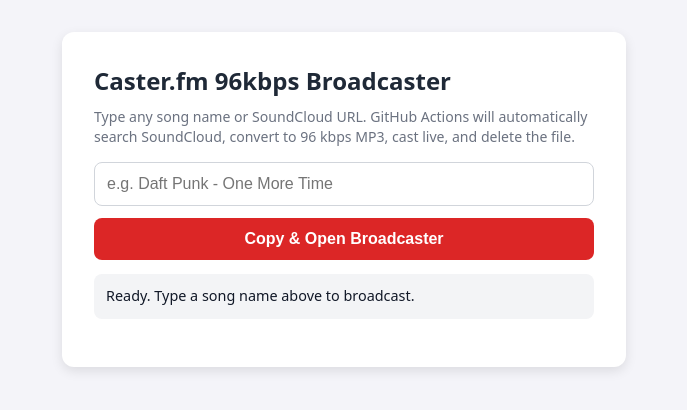
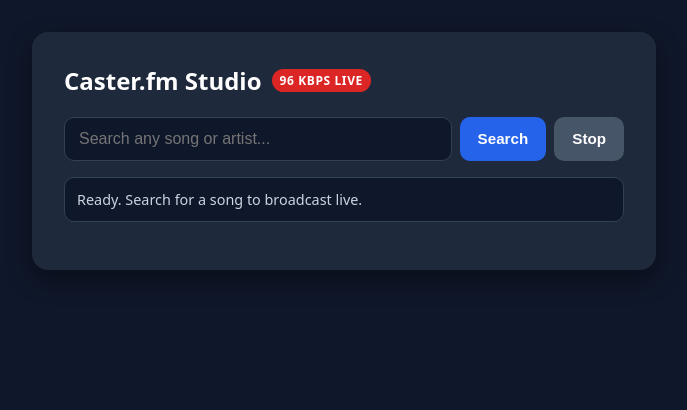
Before and after one commit to NullButTrying/sean-12-5-random, a plain HTML site: page index.html in a window 1280 px wide. Shown: the whole page, without its empty margins (296-983 px from the left). Drawn offline with Linux system fonts and the light colour scheme.

Commit message:
Revamp UI and enhance song search functionality
Updated title and styles for improved UI. Changed input and button functionalities for song search and broadcasting.

```diff
--- a/index.html
+++ b/index.html
@@ -3,144 +3,183 @@
 <head>
   <meta charset="UTF-8">
   <meta name="viewport" content="width=device-width, initial-scale=1.0">
-  <title>Caster.fm Direct Broadcaster</title>
+  <title>Caster.fm Live Radio Studio</title>
   <style>
     body {
       font-family: system-ui, -apple-system, sans-serif;
-      background: #f4f4f9;
+      background: #0f172a;
+      color: #f8fafc;
       display: flex;
       justify-content: center;
       padding: 2rem 1rem;
       margin: 0;
     }
     .card {
-      background: #ffffff;
+      background: #1e293b;
       padding: 2rem;
-      border-radius: 12px;
-      box-shadow: 0 4px 12px rgba(0, 0, 0, 0.1);
+      border-radius: 16px;
+      box-shadow: 0 10px 25px rgba(0, 0, 0, 0.4);
       width: 100%;
-      max-width: 500px;
+      max-width: 560px;
     }
-    h2 {
-      margin-top: 0;
-      color: #1f2937;
+    h2 { margin-top: 0; color: #ffffff; display: flex; align-items: center; gap: 10px; }
+    .badge { background: #dc2626; font-size: 0.75rem; padding: 3px 8px; border-radius: 99px; text-transform: uppercase; letter-spacing: 0.05em; }
+    .search-row { display: flex; gap: 8px; margin-top: 16px; }
+    input {
+      flex: 1;
+      padding: 12px 14px;
+      border-radius: 10px;
+      border: 1px solid #334155;
+      background: #0f172a;
+      color: #ffffff;
+      font-size: 1rem;
+      outline: none;
     }
-    .sub {
-      font-size: 0.88rem;
-      color: #6b7280;
-      margin-top: -10px;
-      margin-bottom: 16px;
-      line-height: 1.4;
-    }
-    input {
-      width: 100%;
-      padding: 12px;
-      border-radius: 8px;
-      border: 1px solid #d1d5db;
-      font-size: 1rem;
-      box-sizing: border-box;
-    }
+    input:focus { border-color: #38bdf8; }
     button {
-      width: 100%;
-      margin-top: 12px;
-      padding: 12px;
-      border-radius: 8px;
+      padding: 12px 18px;
+      border-radius: 10px;
       border: none;
-      background: #dc2626;
+      background: #2563eb;
       color: #ffffff;
       font-weight: 600;
       cursor: pointer;
-      font-size: 1rem;
+      font-size: 0.95rem;
+      transition: opacity 0.15s;
     }
+    button:hover { opacity: 0.9; }
+    button:disabled { opacity: 0.5; cursor: not-allowed; }
+    button.stop { background: #475569; }
+    button.cast { background: #dc2626; padding: 8px 14px; font-size: 0.85rem; }
     #status {
-      margin-top: 14px;
+      margin-top: 16px;
       font-size: 0.9rem;
-      background: #f3f4f6;
+      background: #0f172a;
       padding: 12px;
-      border-radius: 8px;
-      color: #111827;
-      line-height: 1.45;
+      border-radius: 10px;
+      border: 1px solid #334155;
+      color: #cbd5e1;
     }
-    .history {
-      margin-top: 16px;
+    #results { margin-top: 16px; display: flex; flex-direction: column; gap: 10px; }
+    .item {
       display: flex;
-      flex-direction: column;
-      gap: 8px;
+      gap: 12px;
+      align-items: center;
+      background: #0f172a;
+      border: 1px solid #334155;
+      padding: 10px;
+      border-radius: 10px;
     }
-    .hist-item {
-      display: flex;
-      justify-content: space-between;
-      align-items: center;
-      padding: 8px 12px;
-      background: #f9fafb;
-      border: 1px solid #e5e7eb;
-      border-radius: 8px;
-      font-size: 0.9rem;
-    }
-    .hist-item button {
-      width: auto;
-      margin: 0;
-      padding: 6px 12px;
-      font-size: 0.82rem;
-      background: #2563eb;
-    }
+    .item img { width: 56px; height: 56px; border-radius: 8px; object-fit: cover; }
+    .info { flex: 1; min-width: 0; }
+    .title { font-weight: 600; font-size: 0.95rem; color: #f8fafc; white-space: nowrap; overflow: hidden; text-overflow: ellipsis; }
+    .artist { font-size: 0.82rem; color: #94a3b8; margin-top: 3px; }
   </style>
 </head>
 <body>
   <div class="card">
-    <h2>Caster.fm 96kbps Broadcaster</h2>
-    <p class="sub">Type any song name or SoundCloud URL. GitHub Actions will automatically search SoundCloud, convert to 96 kbps MP3, cast live, and delete the file.</p>
+    <h2>Caster.fm Studio <span class="badge">96 kbps Live</span></h2>
 
-    <input type="text" id="q" placeholder="e.g. Daft Punk - One More Time" onkeydown="if(event.key==='Enter') castNow()">
-    <button onclick="castNow()">Copy & Open Broadcaster</button>
+    <div class="search-row">
+      <input type="text" id="q" placeholder="Search any song or artist..." onkeydown="if(event.key==='Enter') searchSongs()">
+      <button id="sBtn" onclick="searchSongs()">Search</button>
+      <button class="stop" onclick="stopCast()">Stop</button>
+    </div>
 
-    <div id="status">Ready. Type a song name above to broadcast.</div>
-    <div id="history" class="history"></div>
+    <div id="status">Ready. Search for a song to broadcast live.</div>
+    <div id="results"></div>
   </div>
 
   <script>
-    const WORKFLOW_URL = "https://github.com";
-    let recent = JSON.parse(localStorage.getItem("caster_recent") || "[]");
+    // PASTE YOUR CLOUDFLARE WORKER URL BELOW:
+    const RELAY_URL = "caster-relay.19a29.workers.dev";
 
-    function renderHistory() {
-      const div = document.getElementById("history");
-      div.innerHTML = "";
-      recent.forEach(item => {
-        const row = document.createElement("div");
-        row.className = "hist-item";
-        row.innerHTML = `<span>${item}</span>`;
-        const btn = document.createElement("button");
-        btn.textContent = "Re-cast";
-        btn.onclick = () => trigger(item);
-        row.appendChild(btn);
-        div.appendChild(row);
-      });
+    const statusEl = document.getElementById("status");
+    const resultsDiv = document.getElementById("results");
+
+    async function searchSongs() {
+      const q = document.getElementById("q").value.trim();
+      if (!q) return;
+
+      document.getElementById("sBtn").disabled = true;
+      statusEl.textContent = "Searching tracks...";
+      resultsDiv.innerHTML = "";
+
+      try {
+        const res = await fetch(`${RELAY_URL}/search?q=${encodeURIComponent(q)}`);
+        const tracks = await res.json();
+
+        if (!tracks.length) {
+          statusEl.textContent = "No matching tracks found.";
+          return;
+        }
+
+        statusEl.textContent = `Found ${tracks.length} tracks. Click Cast Live to stream immediately:`;
+
+        tracks.forEach(t => {
+          const fullName = `${t.artistName} - ${t.trackName}`;
+          const mins = Math.floor(t.trackTimeMillis / 60000);
+          const secs = String(Math.floor((t.trackTimeMillis % 60000) / 1000)).padStart(2, "0");
+
+          const row = document.createElement("div");
+          row.className = "item";
+          row.innerHTML = `
+            <img src="${t.artworkUrl100}" alt="Cover">
+            <div class="info">
+              <div class="title" title="${fullName}">${t.trackName}</div>
+              <div class="artist">${t.artistName} • ${mins}:${secs}</div>
+            </div>
+          `;
+
+          const btn = document.createElement("button");
+          btn.className = "cast";
+          btn.textContent = "Cast Live";
+          btn.onclick = () => castTrack(fullName, btn);
+
+          row.appendChild(btn);
+          resultsDiv.appendChild(row);
+        });
+      } catch (err) {
+        statusEl.textContent = "Relay error: " + err.message;
+      } finally {
+        document.getElementById("sBtn").disabled = false;
+      }
     }
 
-    function castNow() {
-      const q = document.getElementById("q").value.trim();
-      if (!q) return;
-      if (!recent.includes(q)) {
-        recent.unshift(q);
-        recent = recent.slice(0, 6);
-        localStorage.setItem("caster_recent", JSON.stringify(recent));
-        renderHistory();
+    async function castTrack(query, btn) {
+      btn.disabled = true;
+      btn.textContent = "Starting...";
+      statusEl.textContent = `Queueing "${query}" on Caster.fm...`;
+
+      try {
+        const res = await fetch(`${RELAY_URL}/cast`, {
+          method: "POST",
+          headers: { "Content-Type": "application/json" },
+          body: JSON.stringify({ query })
+        });
+        const data = await res.json();
+
+        if (data.ok) {
+          statusEl.innerHTML = `<strong>On Air Soon!</strong> "${query}" is converting to 96 kbps MP3 and will play on your Caster.fm station in ~20 seconds (auto-deletes when finished).`;
+          btn.textContent = "Queued";
+        } else {
+          statusEl.textContent = `GitHub rejected request (HTTP ${data.status}). Check GH_TOKEN in Cloudflare.`;
+          btn.disabled = false;
+          btn.textContent = "Cast Live";
+        }
+      } catch (err) {
+        statusEl.textContent = "Cast error: " + err.message;
+        btn.disabled = false;
+        btn.textContent = "Cast Live";
       }
-      trigger(q);
     }
 
-    async function trigger(query) {
-      const status = document.getElementById("status");
-      try {
-        await navigator.clipboard.writeText(query);
-        status.innerHTML = `Copied <strong>"${query}"</strong>!<br>In the GitHub tab that just opened:<br>1. Click <strong>Run workflow</strong><br>2. Paste (<strong>Cmd+V</strong>) into the box<br>3. Click the green <strong>Run workflow</strong> button.`;
-      } catch {
-        status.innerHTML = `Copy <strong>"${query}"</strong> and paste it into <strong>Run workflow</strong> on GitHub.`;
-      }
-      window.open(WORKFLOW_URL, "_blank");
+    async function stopCast() {
+      statusEl.textContent = "Stopping active broadcast...";
+      const res = await fetch(`${RELAY_URL}/stop`, { method: "POST" });
+      const data = await res.json();
+      statusEl.textContent = data.stopped ? "Active broadcast stopped." : "No song currently broadcasting.";
     }
-
-    renderHistory();
   </script>
 </body>
 </html>
```
